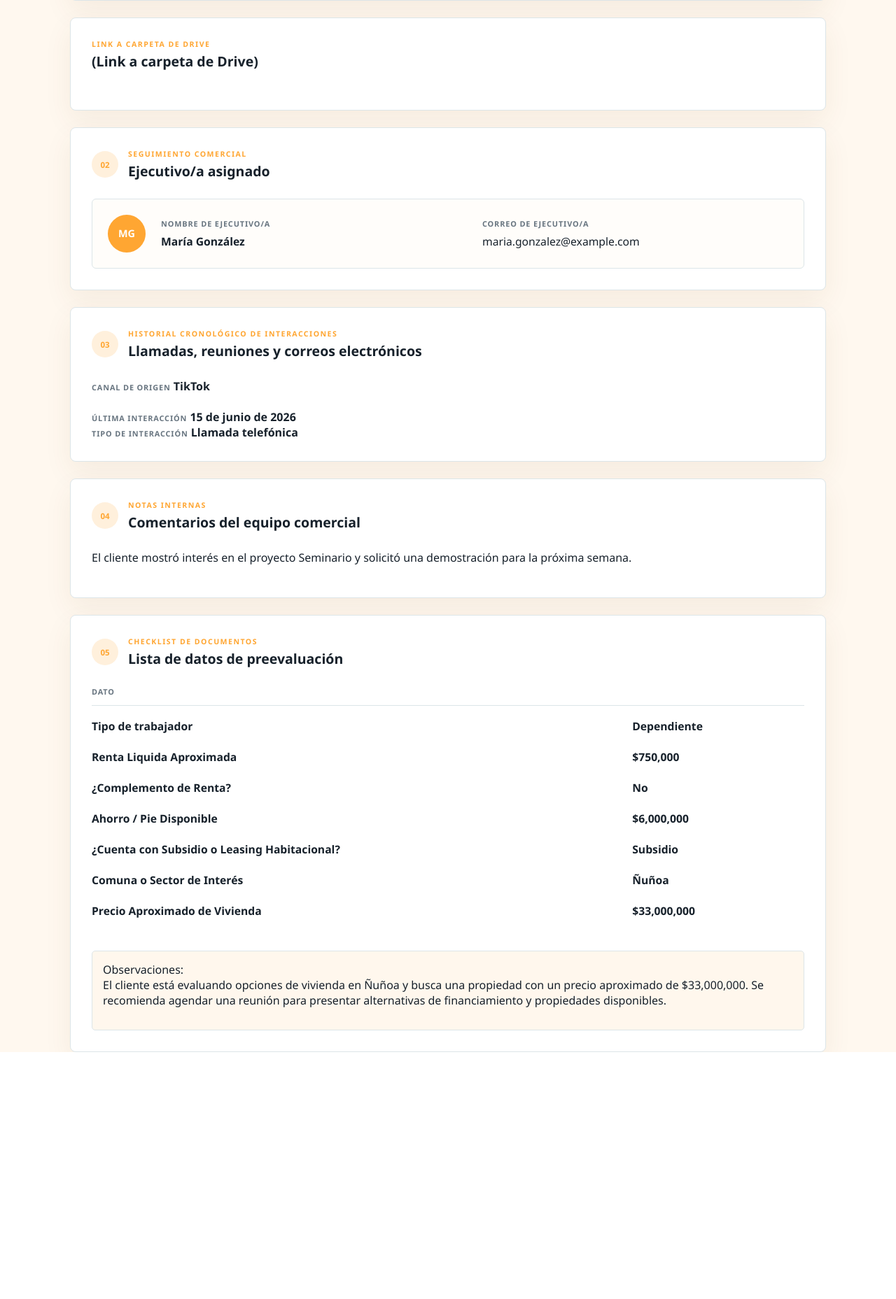
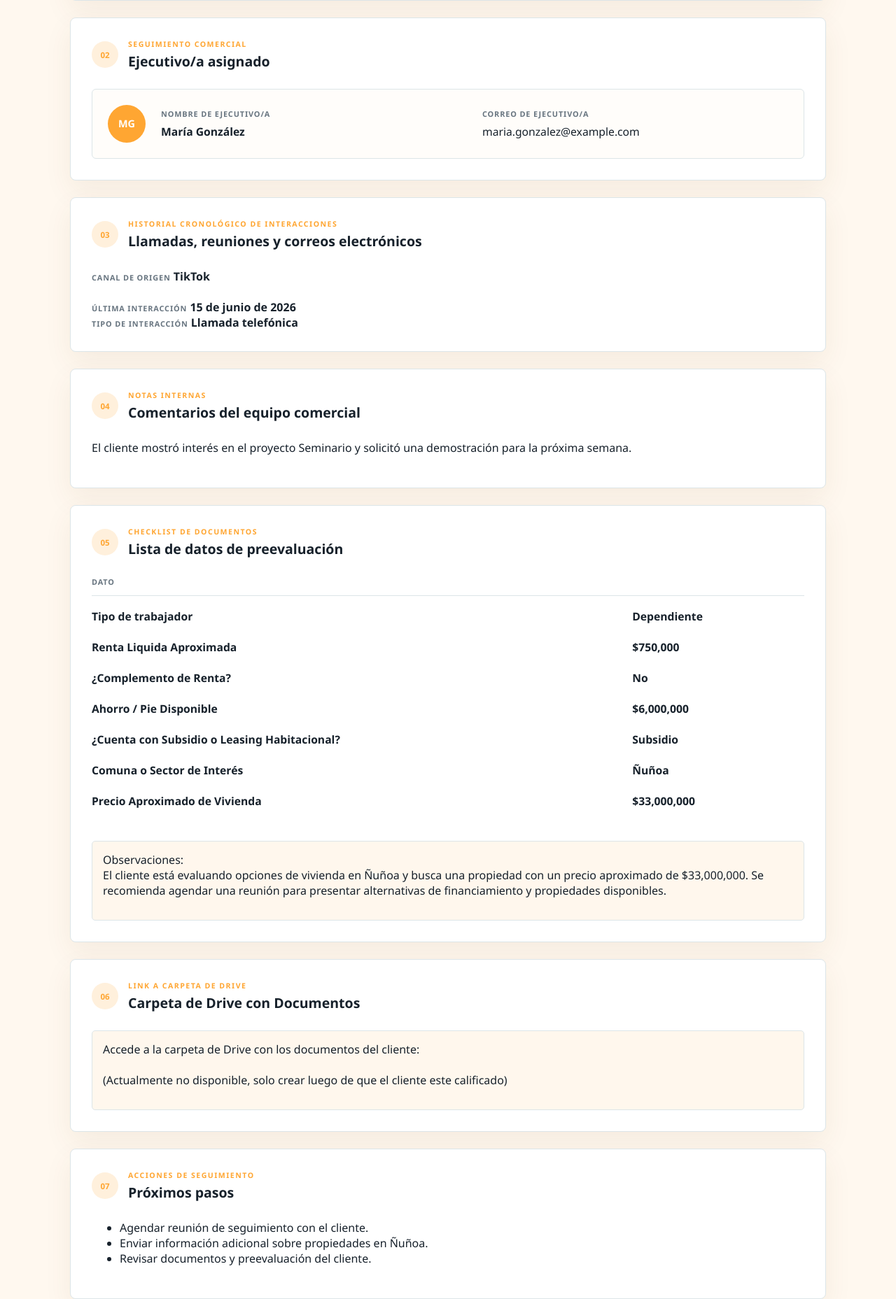
Before and after one commit to FelipeMeza1/prototipo_cngestion, a Django app: page /perfil-cliente/ in a window 1280 px wide. Shown: the part 422-2279 px from the top of the page at 70% size. Before the commit the page ends 1926 px from the top, so only its background shows below. Run offline with Django 5.2, Linux system fonts and the light colour scheme.

Commit message:
maaaaaaaaaas detalles

```diff
--- a/interfaz/static/css/estilos.css
+++ b/interfaz/static/css/estilos.css
@@ -341,3 +341,11 @@ label {
         border-radius: 5px;
         background-color: rgba(255, 240, 220, 0.5);
     }
+
+.drive-link {
+        margin-top: 20px;
+        padding: 15px;
+        border: 1px solid var(--line);
+        border-radius: 5px;
+        background-color: rgba(255, 240, 220, 0.5);
+    }
--- a/interfaz/templates/core/perfil_cliente.html
+++ b/interfaz/templates/core/perfil_cliente.html
@@ -46,15 +46,6 @@
                         </tr>
                     </tbody>
                 </table>
-            </div>
-        </section>
-
-        <section  class="profile-section">
-            <div class="section-heading">
-                <div>
-                    <p class="section-kicker">Link a carpeta de Drive</p>
-                    <h2>(Link a carpeta de Drive)</h2>
-                </div>
             </div>
         </section>
 
@@ -173,6 +164,38 @@
                 </div>
             </div>
         </section>
+
+
+        <section class="profile-section">
+            <div class="section-heading">
+                <div class="section-icon" aria-hidden="true">06</div>
+                <div>
+                    <p class="section-kicker">Link a Carpeta de Drive</p>
+                    <h2 id="actions-title">Carpeta de Drive con Documentos</h2>
+                </div>
+            </div>
+
+            <div class="drive-link">
+                <p>Accede a la carpeta de Drive con los documentos del cliente: <br><br> (Actualmente no disponible, solo crear luego de que el cliente este calificado)</p>
+            </div>
+        </section>
+
+        <section class="profile-section">
+            <div class="section-heading">
+                <div class="section-icon" aria-hidden="true">07</div>
+                <div>
+                    <p class="section-kicker">Acciones de seguimiento</p>
+                    <h2 id="actions-title">Próximos pasos</h2>
+                </div>
+            </div>
+
+            <div class="next-steps">
+                <ul>
+                    <li>Agendar reunión de seguimiento con el cliente.</li>
+                    <li>Enviar información adicional sobre propiedades en Ñuñoa.</li>
+                    <li>Revisar documentos y preevaluación del cliente.</li>
+                </ul>
+            </div>
     </main>
 </body>
 </html>
```
